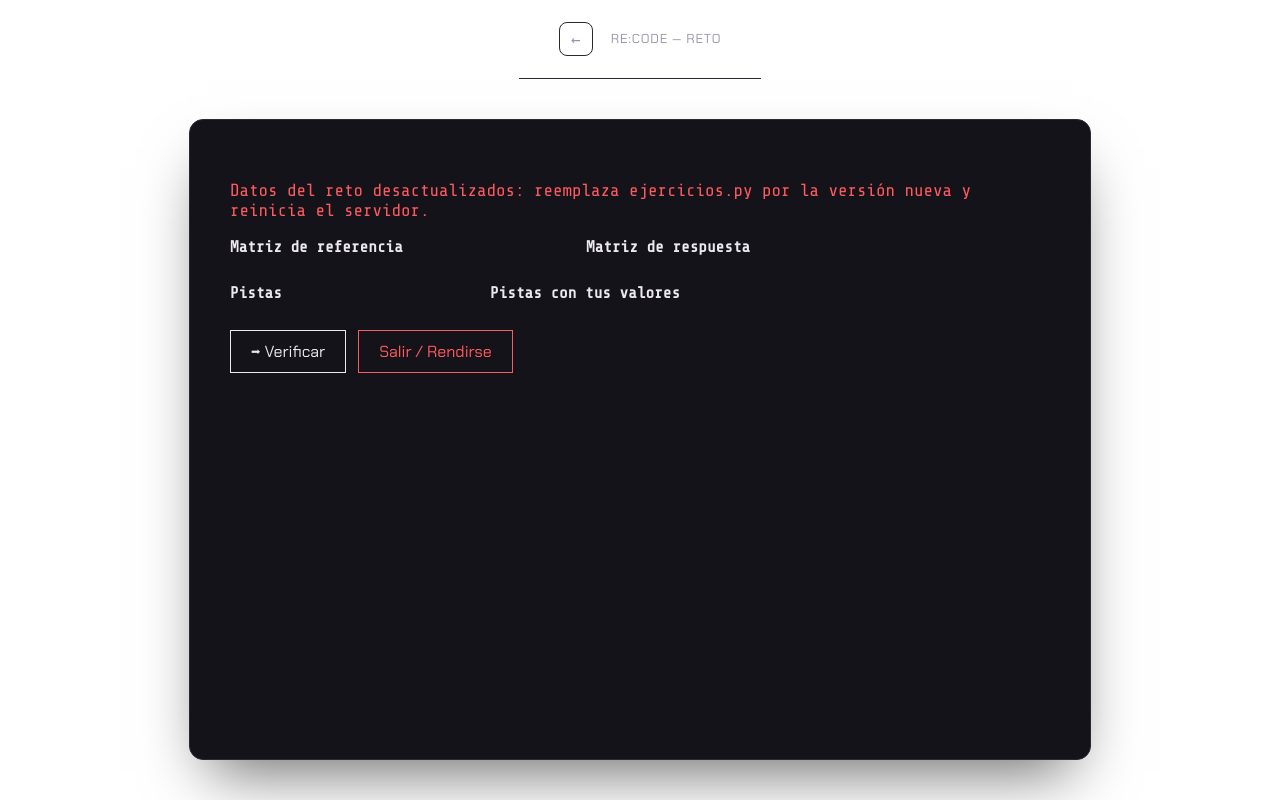
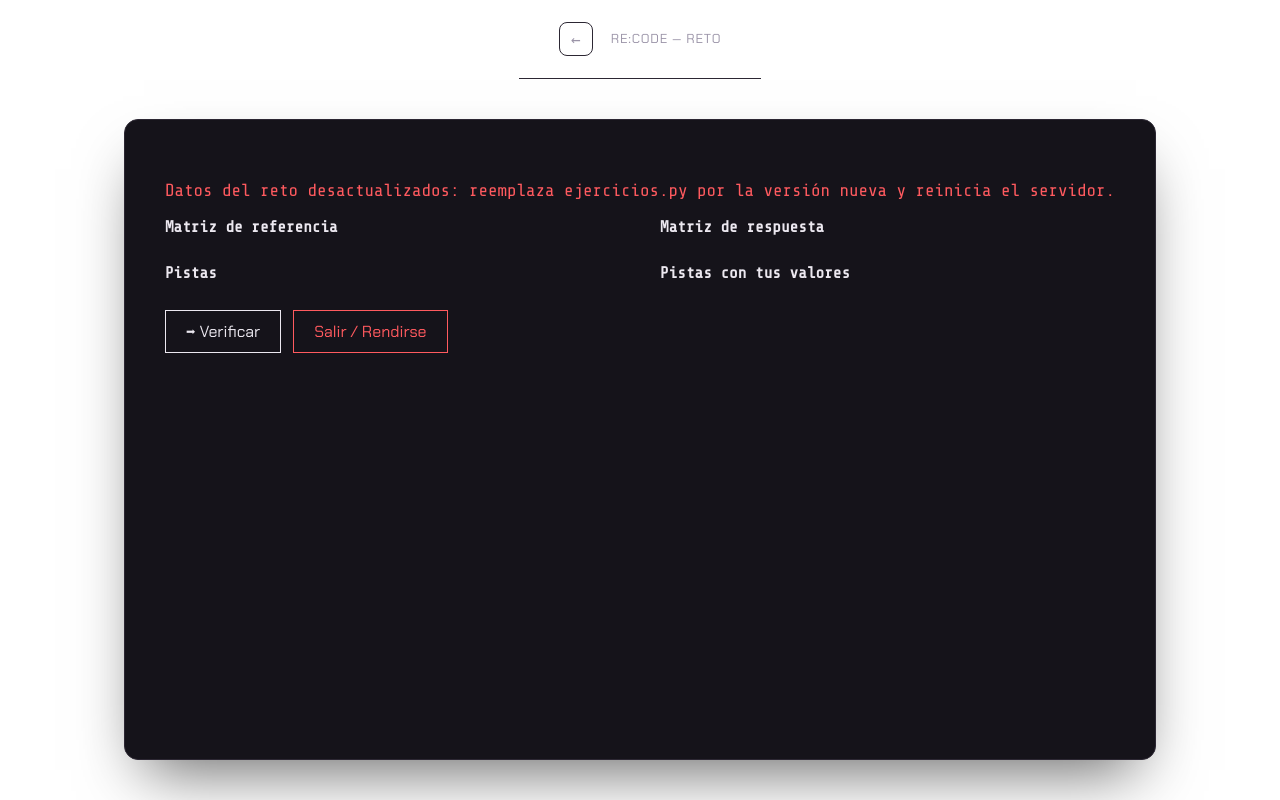
Before and after one commit to Mony-B/TSP_Tetra.R_Repositorio_A26, a Django app: template reto_ecuaciones/templates/reto_ecuaciones/reto.html in a window 1280 px wide. Run offline with Django 5.2, Linux system fonts and the light colour scheme; the template is opened without the code that fills it, so the values that code supplies are empty.

Commit message:
Ensancha el marco de la plantilla y corrige por qué ecuaciones no usaba ese ancho
comun/css/reto.css: .card pasa de max-width 920px a 1200px, para que el
marco de los retos se vea más grande desde un inicio, en vez de quedar
chico con espacio vacío a los lados.

comun/css/topbar.css: la barra superior ya permite que el título largo
se encoja (min-width: 0 + elipsis) en vez de poder encimarse con la
billetera en pantallas más angostas.

reto_ecuaciones/matriz.css: la causa real de que "Pistas" y "Pistas con
tus valores" no quedaran lado a lado era .matriz, que traía su propio
max-width: 820px (independiente del ancho del .card), y que cada
.matriz-bloque no tenía un ancho base: sin eso, cada bloque de pistas
trata de ser tan ancho como su línea de texto más larga y nunca caben
dos en la misma fila aunque el marco sea ancho de sobra. Se quita ese
max-width y se les da flex-basis + min-width: 0 para que el texto se
ajuste dentro de su columna. Con esto, reto_ecuaciones se ve como el
segundo ejemplo (matrices y pistas lado a lado) desde que carga,
usando el ancho más grande de la plantilla.

Co-Authored-By: Claude Sonnet 5 <noreply@anthropic.com>
Claude-Session: https://claude.ai/code/session_01F9dH6fYgxvyjHH1pH47cr9

```diff
--- a/comun/static/comun/css/reto.css
+++ b/comun/static/comun/css/reto.css
@@ -61,7 +61,7 @@ body.pantalla-reto {
     padding: 40px;
 }
 .card {
-    width: 100%; max-width: 920px;
+    width: 100%; max-width: 1200px;
     background: var(--surface);
     border: 1px solid var(--line);
     border-radius: 14px;
--- a/comun/static/comun/css/topbar.css
+++ b/comun/static/comun/css/topbar.css
@@ -13,7 +13,12 @@
     padding: 22px 40px;
     border-bottom: 1px solid var(--line);
 }
-.topbar-izq { display: flex; align-items: center; gap: 18px; }
+/* min-width: 0 es necesario para que un flex item pueda encogerse por
+   debajo del ancho de su contenido; sin esto, un título largo (como el
+   de reto_ecuaciones) no se trunca, sino que empuja/encima a .wallet en
+   vez de dejarle su espacio. */
+.topbar-izq { display: flex; align-items: center; gap: 18px; flex: 1 1 auto; min-width: 0; }
+.topbar-izq > div { min-width: 0; }
 .volver {
     display: flex; align-items: center; justify-content: center;
     width: 34px; height: 34px;
@@ -34,6 +39,7 @@
 .subject {
     font-family: "Chakra Petch", monospace; font-weight: 700;
     font-size: 22px; color: var(--fg); margin-top: 2px;
+    overflow: hidden; text-overflow: ellipsis; white-space: nowrap;
 }
 .subject .hecho { font-size: 13px; color: var(--hecho, #19ffb4); font-weight: 400; }
 .wallet {
--- a/reto_ecuaciones/static/reto_ecuaciones/matriz.css
+++ b/reto_ecuaciones/static/reto_ecuaciones/matriz.css
@@ -2,12 +2,17 @@
    reto.css), que los deriva de --accent según la materia del reto
    (comun/colores.py). No se redefinen aquí: --verde-tenue se deriva de
    var(--verde) con color-mix() para que cambie junto con el acento. */
-.matriz { --verde-tenue: color-mix(in srgb, var(--verde) 65%, black); max-width: 820px; }
+.matriz { --verde-tenue: color-mix(in srgb, var(--verde) 65%, black); }
 [hidden] { display: none !important; }
 
 .matriz-mision { margin: 0 0 18px; }
 .matriz-tableros, .matriz-listas { display: flex; flex-wrap: wrap; gap: 24px 40px; margin-bottom: 20px; }
-.matriz-bloque { min-width: 220px; }
+/* flex-basis explícito + min-width: 0: sin esto, cada bloque intenta ser
+   tan ancho como su línea de texto más larga (una pista completa) y dos
+   bloques nunca caben en la misma fila aunque el marco sea ancho de
+   sobra; con esto, el texto se ajusta dentro de su columna y los dos
+   bloques de pistas quedan lado a lado. */
+.matriz-bloque { flex: 1 1 320px; min-width: 0; }
 .matriz-titulo { margin: 0 0 8px; font-size: 1rem; color: var(--verde-tenue); }
 
 .matriz-rejilla { display: grid; grid-template-columns: 34px repeat(3, 88px); gap: 6px; }
```
